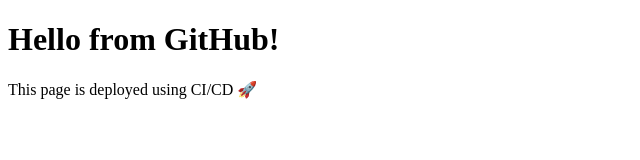
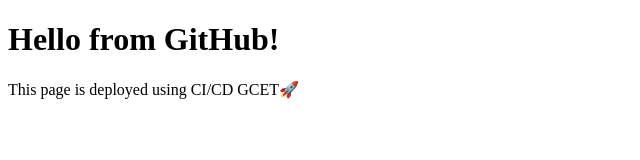
Before and after one commit to desainiravp/GCET, a plain HTML site: page index.html in a window 1280 px wide. Shown: the full height of the page, 0-640 px from the left. Drawn offline with Linux system fonts and the light colour scheme.

Commit message:
Update index.html

```diff
--- a/index.html
+++ b/index.html
@@ -7,6 +7,6 @@
 </head>
 <body>
   <h1>Hello from GitHub!</h1>
-  <p>This page is deployed using CI/CD 🚀</p>
+  <p>This page is deployed using CI/CD GCET🚀</p>
 </body>
 </html>
```
